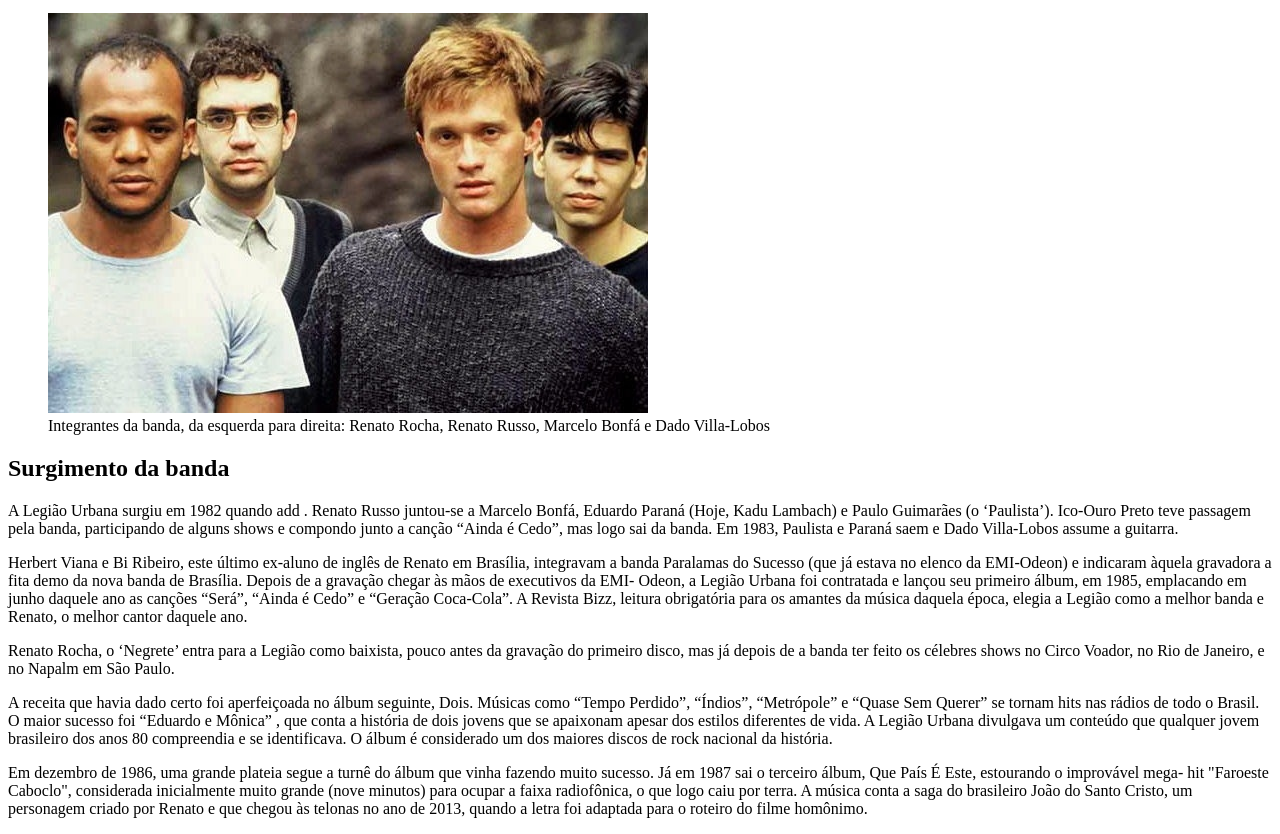
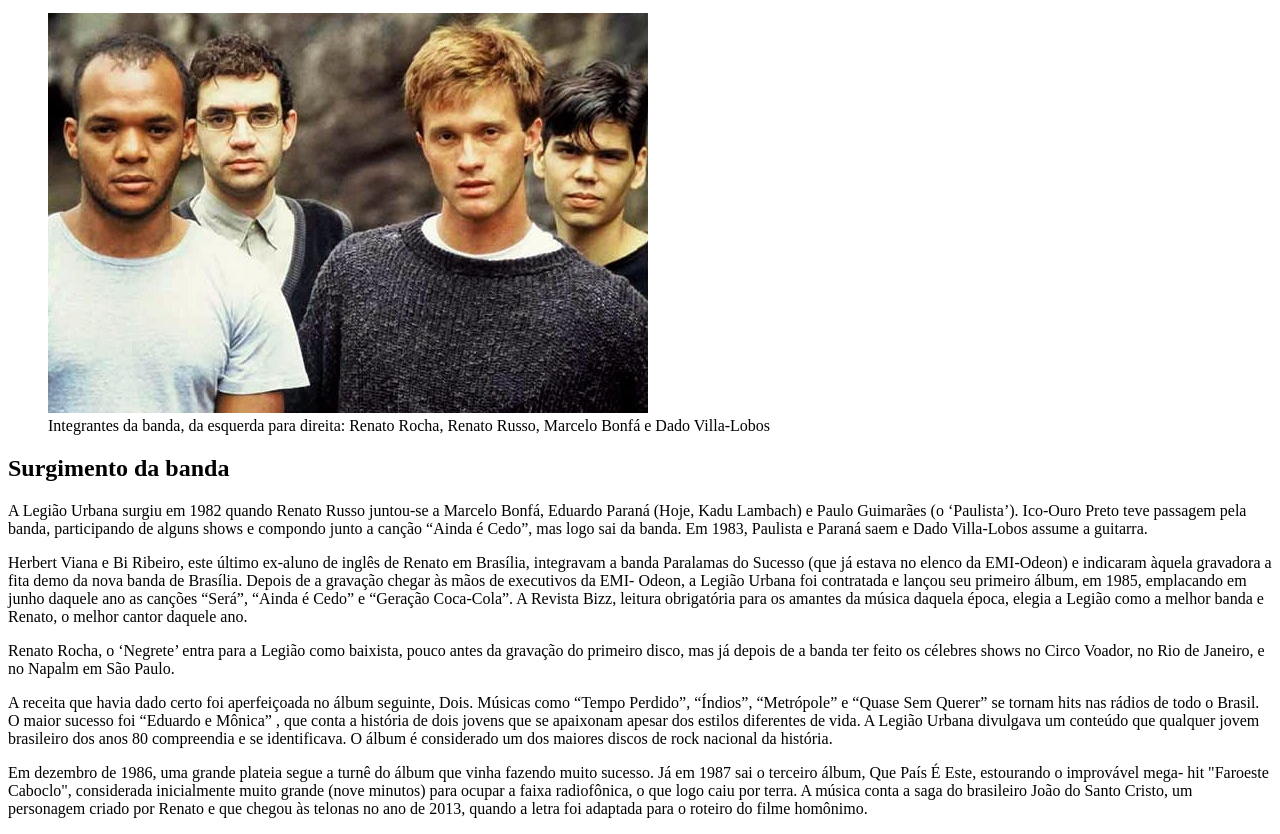
Before and after one commit to RossanaSena/P-gina-para-uma-banda, a plain HTML site: page index.html in a window 1280 px wide. Shown: the part 101-935 px from the top of the page. Drawn offline with Linux system fonts and the light colour scheme.

Commit message:
correção parágrafo

```diff
--- a/index.html
+++ b/index.html
@@ -12,7 +12,7 @@
         <!-- cabeçalho -->
         <div class="header">
             <h1 class="main-title">Legião Urbana </h1>
-            <p class="main-paragraph">Legião Urbana foi uma banda de rock brasileira formada em 1982 em Brasília</p>
+            <p class="main-paragraph"> Legião Urbana foi uma banda de rock brasileira formada em 1982 em Brasília</p>
         </div>
         <!-- imagem principal -->
         <div class="main-image">
@@ -25,7 +25,7 @@
         <div class="biography-container">
             <h2>Surgimento da banda</h2>
             <p>
-                A Legião Urbana surgiu em 1982 quando add .<span class="bold"> Renato Russo juntou-se a Marcelo Bonfá, Eduardo Paraná (Hoje, Kadu Lambach) e Paulo Guimarães (o ‘Paulista’)</span>. Ico-Ouro Preto teve passagem pela banda, participando de alguns shows e compondo junto a canção “Ainda é Cedo”, mas logo sai da banda. Em 1983, Paulista e Paraná saem e Dado Villa-Lobos assume a guitarra.
+                A Legião Urbana surgiu em 1982 quando <span class="bold"> Renato Russo juntou-se a Marcelo Bonfá, Eduardo Paraná (Hoje, Kadu Lambach) e Paulo Guimarães (o ‘Paulista’)</span>. Ico-Ouro Preto teve passagem pela banda, participando de alguns shows e compondo junto a canção “Ainda é Cedo”, mas logo sai da banda. Em 1983, Paulista e Paraná saem e Dado Villa-Lobos assume a guitarra.
             </p>
             <p>
                 Herbert Viana e Bi Ribeiro, este último ex-aluno de inglês de Renato em Brasília, integravam a banda Paralamas do Sucesso (que já estava no elenco da EMI-Odeon) e indicaram àquela gravadora a fita demo da nova banda de Brasília. Depois de a gravação chegar às mãos de executivos da EMI- Odeon, a Legião Urbana foi contratada e <span class="bold"> lançou seu primeiro álbum, em 1985, emplacando em junho daquele ano as canções “Será”, “Ainda é Cedo” e “Geração Coca-Cola”.</span> A Revista Bizz, leitura obrigatória para os amantes da música daquela época, elegia a Legião como a melhor banda e Renato, o melhor cantor daquele ano.
```
